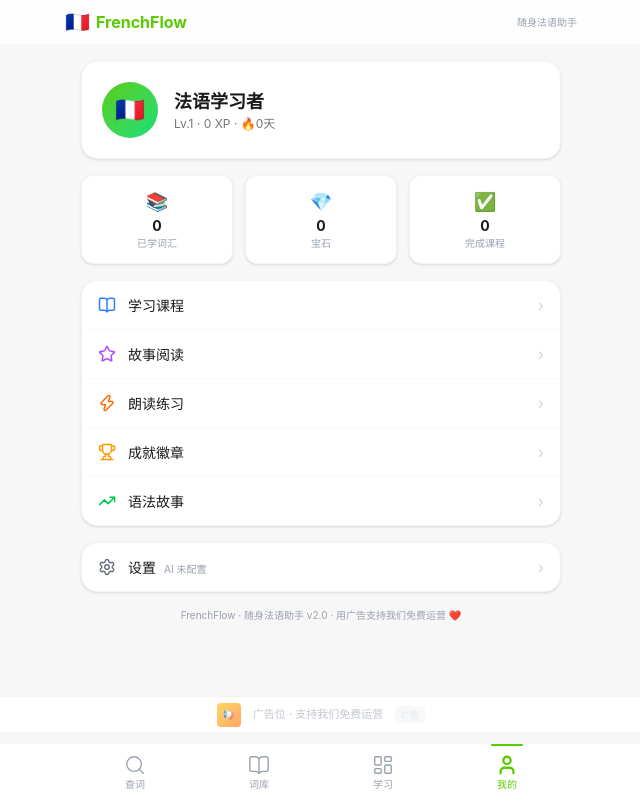
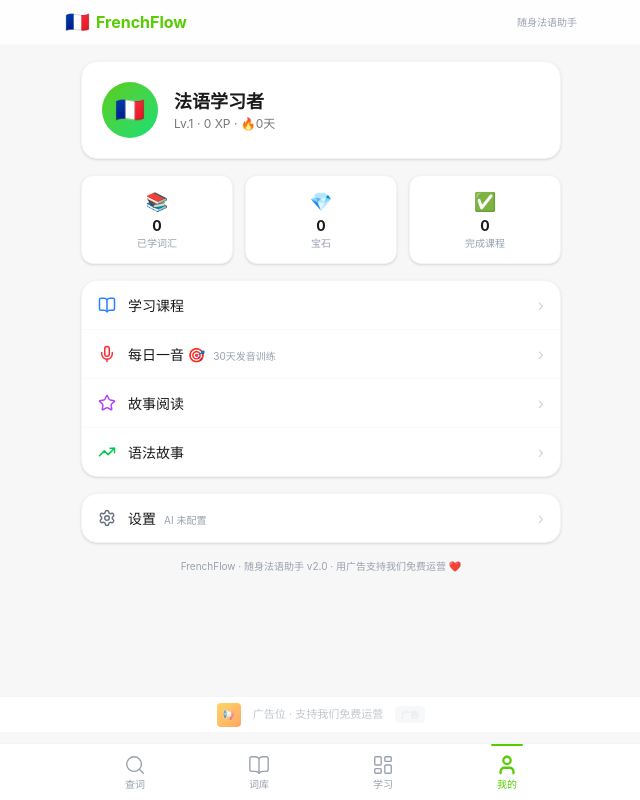
Before and after one commit to caroline00428-web/french-flow, a React (Vite) app: page /french-flow/profile in a window 1280 px wide. Shown: the whole page, without its empty margins (319-959 px from the left). Built offline with nearby package versions, Linux system fonts and the light colour scheme.

Commit message:
v15: 每日一音入口加到导航 · 我的页面可见

```diff
--- a/src/pages/Profile.tsx
+++ b/src/pages/Profile.tsx
@@ -1,7 +1,7 @@
 import { useNavigate } from 'react-router-dom';
 import { useGameStore } from '../store/useGameStore';
 import { hasApiKey } from '../services/gemini';
-import { Zap, BookOpen, Settings, Trophy, Star, TrendingUp } from 'lucide-react';
+import { Zap, BookOpen, Settings, Trophy, Star, TrendingUp, Mic } from 'lucide-react';
 
 export default function Profile() {
   const navigate = useNavigate();
@@ -47,9 +47,8 @@ export default function Profile() {
       {/* Menu items */}
       <div className="bg-white rounded-2xl shadow-sm border border-gray-100 overflow-hidden">
         <MenuItem icon={<BookOpen size={18} className="text-blue-500" />} label="学习课程" onClick={() => navigate('/learn')} />
+        <MenuItem icon={<Mic size={18} className="text-red-500" />} label="每日一音 🎯" onClick={() => navigate('/dailysound')} subtitle="30天发音训练" />
         <MenuItem icon={<Star size={18} className="text-purple-500" />} label="故事阅读" onClick={() => navigate('/scripts')} />
-        <MenuItem icon={<Zap size={18} className="text-orange-500" />} label="朗读练习" onClick={() => navigate('/reading')} />
-        <MenuItem icon={<Trophy size={18} className="text-amber-500" />} label="成就徽章" onClick={() => navigate('/achievements')} />
         <MenuItem icon={<TrendingUp size={18} className="text-green-500" />} label="语法故事" onClick={() => navigate('/grammar')} />
       </div>
 
```
